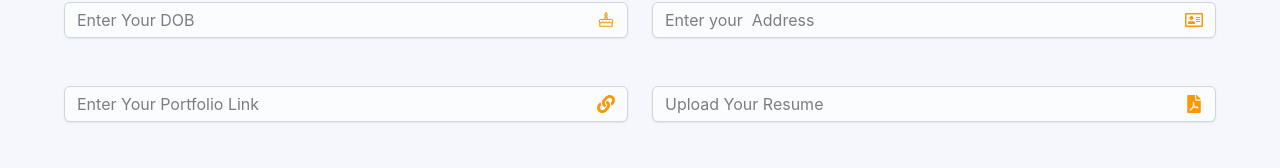
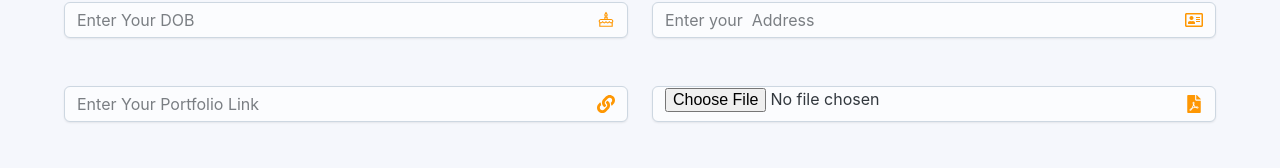
Before and after one commit to usmanjhumri/JobPortalWebApp, a React (Vite) app in the folder client/: page /appilcation-form in a window 1280 px wide. Shown: the part 624-792 px from the top of the page. Built offline with nearby package versions, Linux system fonts and the light colour scheme.

Commit message:
add file type in application form

```diff
--- a/client/src/Pages/ApplicationForm/ApplicationForm.jsx
+++ b/client/src/Pages/ApplicationForm/ApplicationForm.jsx
@@ -43,7 +43,7 @@ const ApplicationForm = () => {
                                         placeholder="Enter Your Portfolio Link"
                                         endDecorator={<FaLink style={ApplicationFormStyle.inputicons} />}
                                     />
-                                    <Input fullWidth sx={{ margin: "1rem 0" }}
+                                    <Input fullWidth type="file" accept=".pdf" sx={{ margin: "1rem 0" }}
                                         placeholder="Upload Your Resume"
                                         endDecorator={<FaFilePdf style={ApplicationFormStyle.inputicons} />}
                                     />
```
